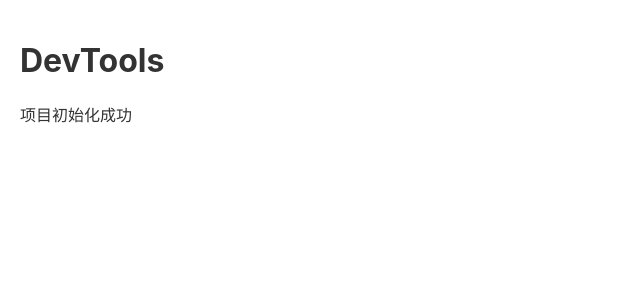
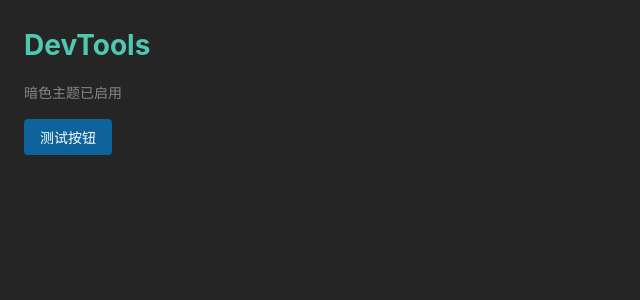
Before and after one commit to phycholee/dev-tools, a Vue app: page / in a window 1280 px wide. Shown: the top 300 px of the page, without its empty margins (0-640 px from the left). Built offline with nearby package versions, Linux system fonts and the light colour scheme.

Commit message:
feat(style): 添加暗色主题基础样式

```diff
--- a/src/App.vue
+++ b/src/App.vue
@@ -1,9 +1,12 @@
 <template>
   <div id="app">
-    <h1>DevTools</h1>
-    <p>项目初始化成功</p>
+    <h1 style="color: var(--text-accent)">DevTools</h1>
+    <p>暗色主题已启用</p>
+    <button style="background: var(--btn-primary); color: white; border: none; padding: 8px 16px; border-radius: 4px;">
+      测试按钮
+    </button>
   </div>
- </template>
+</template>
 
 <script setup lang="ts">
 // 基础 App 组件
@@ -11,6 +14,21 @@
 
 <style scoped>
 #app {
-  padding: 20px;
+  padding: var(--spacing-lg);
+  background: var(--bg-secondary);
+  min-height: 100vh;
+}
+
+h1 {
+  margin-bottom: var(--spacing-md);
+}
+
+p {
+  color: var(--text-secondary);
+  margin-bottom: var(--spacing-md);
+}
+
+button:hover {
+  background: var(--btn-primary-hover);
 }
 </style>
--- a/src/assets/styles/main.css
+++ b/src/assets/styles/main.css
@@ -1,11 +1,123 @@
-/* Placeholder stylesheet for initial setup. Will be expanded in Task 2. */
-html, body, #app {
+/* src/assets/styles/main.css */
+
+/* CSS Reset */
+*,
+*::before,
+*::after {
+  box-sizing: border-box;
+  margin: 0;
+  padding: 0;
+}
+
+/* 暗色主题变量 */
+:root {
+  /* 背景色 */
+  --bg-primary: #1e1e1e;
+  --bg-secondary: #252526;
+  --bg-tertiary: #2d2d2d;
+  --bg-hover: #37373d;
+
+  /* 文字色 */
+  --text-primary: #cccccc;
+  --text-secondary: #858585;
+  --text-accent: #4ec9b0;
+
+  /* 边框色 */
+  --border-color: #3c3c3c;
+
+  /* 功能色 */
+  --success: #4ec9b0;
+  --error: #f44747;
+  --warning: #cca700;
+  --info: #3794ff;
+
+  /* 按钮色 */
+  --btn-primary: #0e639c;
+  --btn-primary-hover: #1177bb;
+
+  /* JSON高亮色 */
+  --json-key: #9cdcfe;
+  --json-string: #ce9178;
+  --json-number: #b5cea8;
+  --json-boolean: #569cd6;
+  --json-null: #569cd6;
+
+  /* 间距 */
+  --spacing-xs: 4px;
+  --spacing-sm: 8px;
+  --spacing-md: 16px;
+  --spacing-lg: 24px;
+  --spacing-xl: 32px;
+
+  /* 圆角 */
+  --radius-sm: 4px;
+  --radius-md: 6px;
+  --radius-lg: 8px;
+
+  /* 字体 */
+  --font-family: -apple-system, BlinkMacSystemFont, 'Segoe UI', Roboto, 'Helvetica Neue', Arial, sans-serif;
+  --font-family-mono: 'SF Mono', Monaco, 'Cascadia Code', 'Consolas', monospace;
+}
+
+/* 基础样式 */
+html,
+body {
   height: 100%;
 }
+
 body {
-  margin: 0;
-  font-family: -apple-system, BlinkMacSystemFont, 'Segoe UI', Roboto, Oxygen,
-    Ubuntu, Cantarell, 'Fira Sans', 'Droid Sans', 'Helvetica Neue', Arial,
-    'Noto Sans', sans-serif;
-  color: #333;
+  font-family: var(--font-family);
+  font-size: 14px;
+  line-height: 1.5;
+  color: var(--text-primary);
+  background-color: var(--bg-primary);
+  -webkit-font-smoothing: antialiased;
+  -moz-osx-font-smoothing: grayscale;
 }
+
+#app {
+  height: 100%;
+}
+
+/* 链接 */
+a {
+  color: var(--text-accent);
+  text-decoration: none;
+}
+
+a:hover {
+  text-decoration: underline;
+}
+
+/* 按钮基础样式 */
+button {
+  font-family: inherit;
+  font-size: inherit;
+  cursor: pointer;
+}
+
+/* 输入框基础样式 */
+input,
+textarea {
+  font-family: inherit;
+  font-size: inherit;
+}
+
+/* 滚动条样式 */
+::-webkit-scrollbar {
+  width: 10px;
+  height: 10px;
+}
+
+::-webkit-scrollbar-track {
+  background: var(--bg-primary);
+}
+
+::-webkit-scrollbar-thumb {
+  background: var(--border-color);
+  border-radius: var(--radius-sm);
+}
+
+::-webkit-scrollbar-thumb:hover {
+  background: var(--bg-hover);
+}
```
